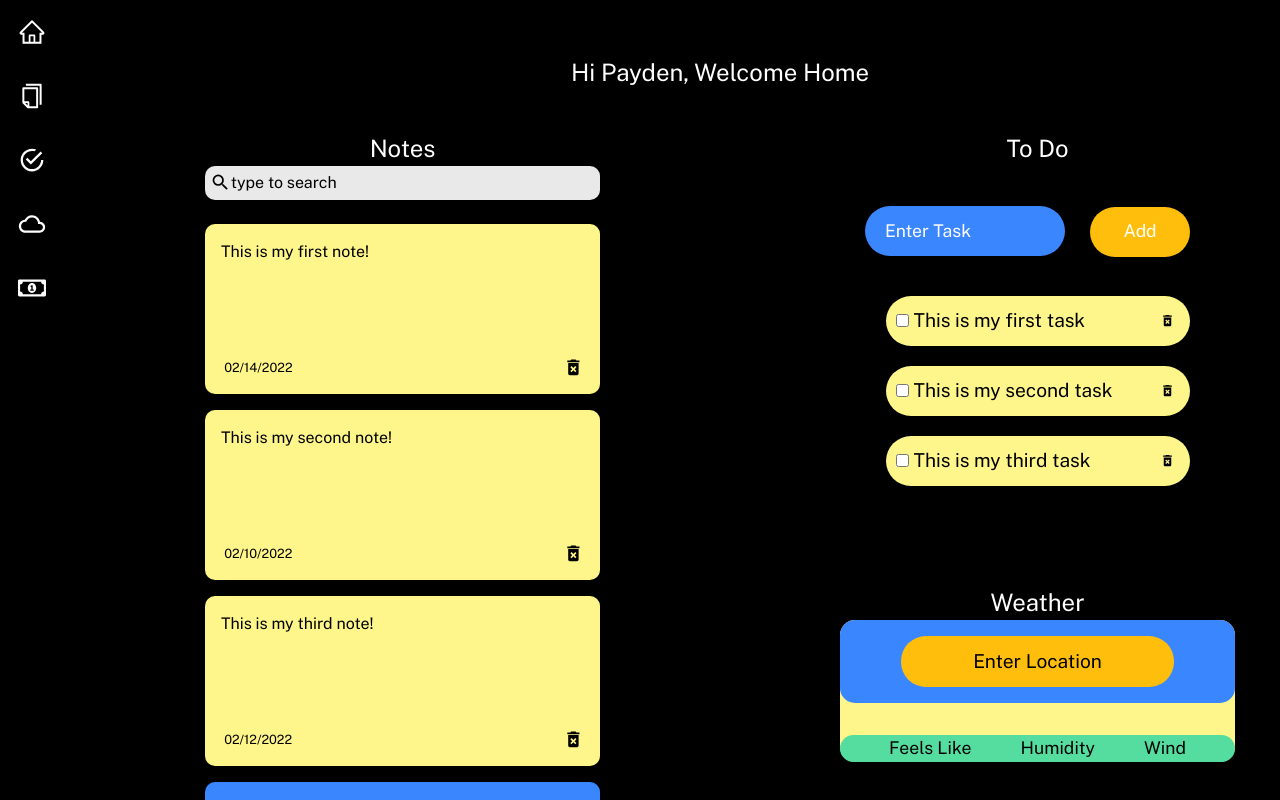
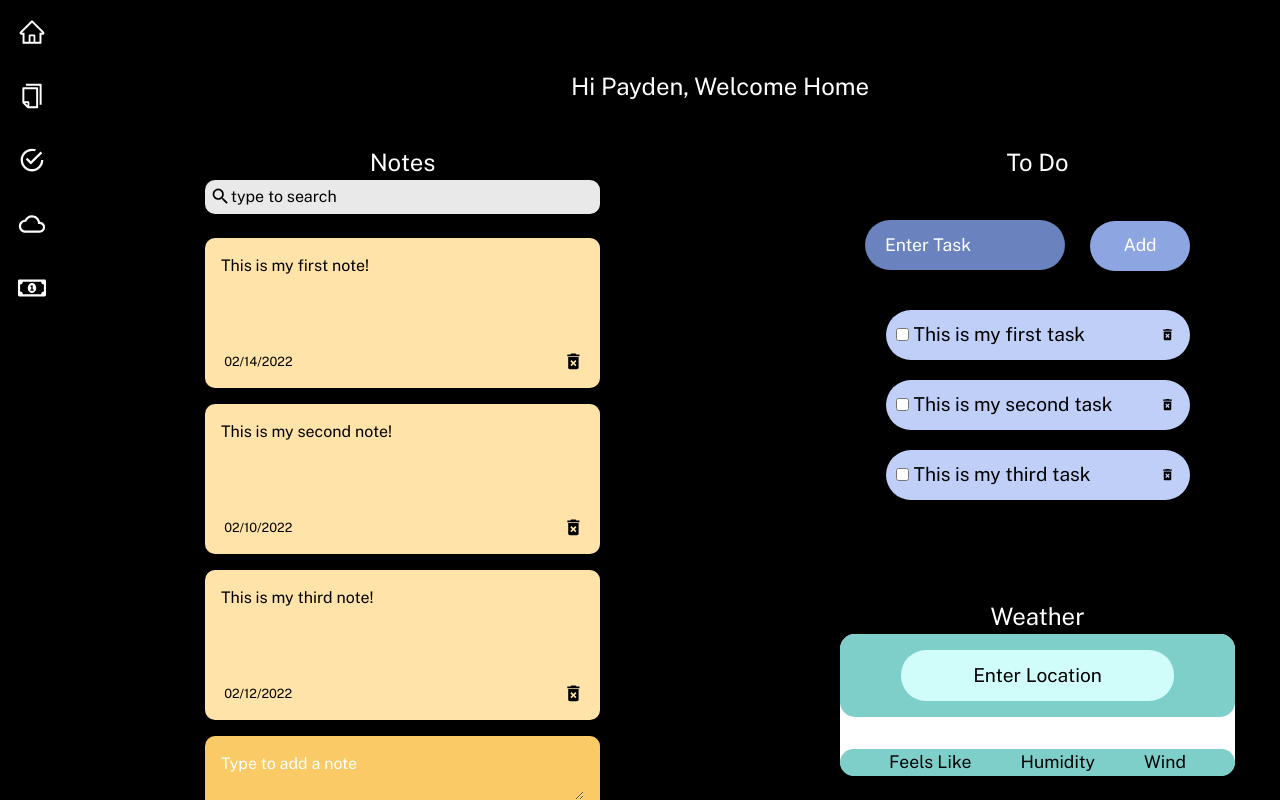
Before and after one commit to paydendyer/task-dashboard, a React (Create React App) app: page /#/ in a window 1280 px wide. Both pictures are taken after a click on the button "Toggle Mode". Shown: the top 800 px of the page. Built offline with nearby package versions, Linux system fonts and the light colour scheme; no server answers.

Commit message:
Created a clock component and added styling

```diff
--- a/src/index.css
+++ b/src/index.css
@@ -6,7 +6,7 @@ body, html {
   font-family: 'Public Sans', sans-serif;
 }
 body {
-   background-color: #DAC4F7;
+   background-color: #FFF9EC;
    height: 100vh;
    background-size: 150px;
 }
@@ -63,7 +63,7 @@ h2 {
   grid-template-columns: repeat(auto-fit, minmax(250px, 1fr));
 }
 .note.new {
-  background-color: #3A86FF;
+  background-color: #FACA66;
 }
 .notes-h1 {
   padding-top: 3%;
@@ -72,7 +72,7 @@ h2 {
 textarea {
   border: none;
   resize: none;
-  background-color: #3A86FF;
+  background-color: #FACA66;
 }
 textarea::placeholder {
   color: white !important;
@@ -81,29 +81,34 @@ textarea:focus {
   outline: none;
 }
 
-.save {
+.toggle-mode {
   margin-top: 10px;
   margin-left: 135px;
-  width: 135px !important;
+  width: 110px !important;
+  border-radius: 25px;
+  cursor: pointer;
+  border-color: black;
+  border-style: solid;
+  border-width: 2px;
+}
+.dark-mode .toggle-mode {
+  color: white;
+  border-color: white;
 }
 .save-button {
   width: 75px !important;
 }
 
-.save:hover {
-  background-color: rgb(241, 190, 95);
-  cursor: pointer;
-}
 @media screen and (max-width:405px) {
-  .save {
+  .toggle-mode {
     margin-left: 105px;
   }
 }
 .note{
-  background-color: #fef68a;
+  background-color: #FFE3A8;
   border-radius: 10px;
   padding: 1rem;
-  min-height: 170px;
+  min-height: 150px;
   display: flex;
   flex-direction: column;
   justify-content: space-between;
@@ -174,7 +179,7 @@ input {
   margin: 2px 5px;
 }
 #to-do-form input {
-  background-color: #3a86ff;
+  background-color: #6a83bf;
   border: 0;
   width: 200px;
   height: 50px;
@@ -218,7 +223,7 @@ input {
   width: 80px;
   border-radius: 25px;
   border: 0;
-  background-color: #FFBE0B;
+  background-color: #8DA6E2;
   cursor: pointer;
   color: white;
   /*filter: drop-shadow(0px 4px 4px rgba(0, 0, 0, 0.25));*/
@@ -241,7 +246,7 @@ input {
   width: 19rem;
   height: 50px;
   margin: 20px auto;
-  background-color: #fef68a;
+  background-color: #BFCFF7;
   border-radius: 25px;
   /*filter: drop-shadow(0px 4px 4px rgba(0, 0, 0, 0.25));*/
 }
@@ -337,13 +342,14 @@ input.list__check {
 }
 .weather-h2 {
   font-size: 6rem !important;
+  color: #7ECECA;
 }
 .weather-container {
   max-width: 600px;
   max-height: 700px;
   margin: auto;
   position: relative;
-  background-color: #fef68a;
+  background-color: white;
   border-radius: 15px;
   display: flex;
   flex-direction: column;
@@ -360,7 +366,7 @@ input.list__check {
   text-align: center;
   width: 100%;
   border-radius: 15px;
-  background-color: #54DD9F;
+  background-color: #7ECECA;
 }
 .description {
   position: relative;
@@ -374,7 +380,7 @@ input.list__check {
 .weather-search {
   text-align: center;
   padding: 1rem;
-  background-color: #3A86FF;
+  background-color: #7ECECA;
   border-radius: 15px;
 }
 .weather-container input {
@@ -382,7 +388,7 @@ input.list__check {
   font-size: 1.2rem;
   border-radius: 25px;
   border: none;
-  background-color: #FFBE0B;
+  background-color: #d0fcfa;
   text-align: center;
 }
 @media screen and (max-width: 414px) {
@@ -406,19 +412,22 @@ input.list__check {
   grid-template-columns: repeat(auto-fit, minmax(250px, 1fr));
 }
 .budget-section {
-  background-color: #3A86FF;
+  background-color: #f3a19a;
   border-radius: 15px;
   text-align: center;
+  padding: 10px;
 }
 .remaining {
-  background-color: #FFBE0B;
+  background-color: #eec3c0;
   border-radius: 15px;
   text-align: center;
+  padding: 10px;
 }
 .expensetotal {
-  background-color: #FF674D;
+  background-color: #f3a19a;
   border-radius: 15px;
   text-align: center;
+  padding: 10px;
 }
 .expenses {
   text-align: center;
@@ -426,7 +435,7 @@ input.list__check {
 }
 .expenselist {
   list-style-type: none;
-  background-color: #54DD9F;
+  background-color: #eec3c0;
   padding-top: 10px;
   border-radius: 15px;
   padding-bottom: 10px;
@@ -440,7 +449,7 @@ ul {
 .add-expense {
   text-align: center;
   padding-top: 10px;
-  background-color: #fef68a;
+  background-color: #f3a19a;
   border-radius: 15px;
 }
 .add-expenses {
@@ -465,6 +474,10 @@ ul {
 .submit-button {
   display: inline !important;
   width: 80px !important;
+  margin-bottom: 5px;
+  margin-top: 5px;
+  padding-bottom: 0 !important;
+  padding-top: 0 !important;
 }
 ul {
   list-style-type: none; /* Remove bullets */
@@ -475,7 +488,7 @@ ul {
 .expense-list li  {
   border: 1px solid #ddd;
   margin-top: 10px;
-  background-color: #f6f6f6;
+  background-color: white;
   padding: 15px;
   border-radius: 15px;
   margin-right: 1rem;
@@ -520,9 +533,6 @@ input#name {
 .label-cost {
   font-size: 1rem;
 }
-.budget-h2-budget {
-  color: white;
-}
 /* Home Page */
 .dark-mode .home-container {
   background-color: black;
@@ -550,3 +560,16 @@ input#name {
   overflow: hidden;
 }
 }
+.clock {
+  text-align: center;
+  width: 200px;
+  margin-right: auto;
+  margin-left: auto;
+  padding: 10px;
+  border-radius: 25px;
+  font-size: 25px;
+  font-weight: 600;
+  border-color: black;
+  border-width: 3px;
+  margin-top: 5px;
+}
```
Also changed, not shown: src/components/Clock.js (added, +35 -0 lines).
